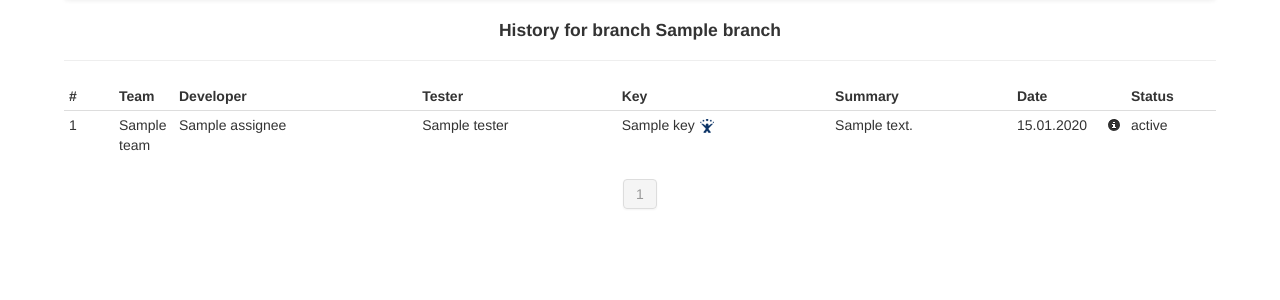
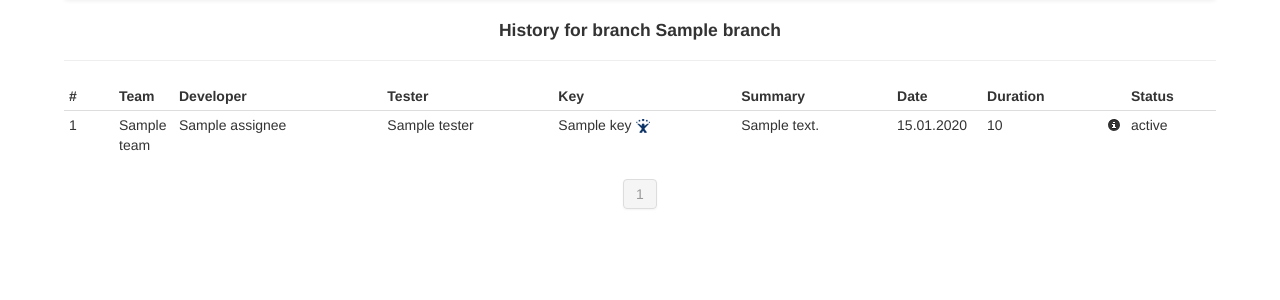
Before and after one commit to OleksiiZhmyrov/dpq, a Django app: template src/dpq/templates/history/dpq_history.html in a window 1280 px wide. Shown: the part 47-347 px from the top of the page. Run offline with Django 3.2, Linux system fonts and the light colour scheme; the template is opened without the code that fills it: most values are stand-ins (such as "Sample title", 1, 10 or a date in 2020); some libraries are stand-ins or nearby versions.

Commit message:
Add Push duration column on History page, show time in days-hours-minutes.

```diff
--- a/src/dpq/templates/history/dpq_history_contents.html
+++ b/src/dpq/templates/history/dpq_history_contents.html
@@ -9,6 +9,7 @@
             <th>Key</th>
             <th>Summary</th>
             <th style="width: 80px;">Date</th>
+            <th>Duration</th>
             <th style="width: 8px;"></th>
             <th style="width: 80px;">Status</th>
         </tr>
@@ -24,6 +25,7 @@
                         <img src='/media/img/IconAppTypeJira.png' title='Browse story in JIRA'/></a></td>
                     <td>{{ item.story.summary|truncatechars:120 }}</td>
                     <td>{{ item.done_date|date:"d.m.Y" }}</td>
+                    <td>{{ item.formatted_duration }}</td>
                     <td><a href="#dpq-push-details"
                            style="text-decoration: none;"
                            data-toggle="modal"
--- a/src/queue/views.py
+++ b/src/queue/views.py
@@ -213,6 +213,10 @@ def history(request, branch):
                                             status__in=[QueueRecord.DONE, QueueRecord.REVERTED,
                                                         QueueRecord.SKIPPED]).order_by(
         '-done_date')
+
+    for item in items_list:
+        item.formatted_duration = str(timedelta(minutes=int(item.push_duration())))
+
     paginator = DiggPaginator(items_list, 15, body=5, padding=1, margin=2)
 
     current_page = request.GET.get('page')
```
